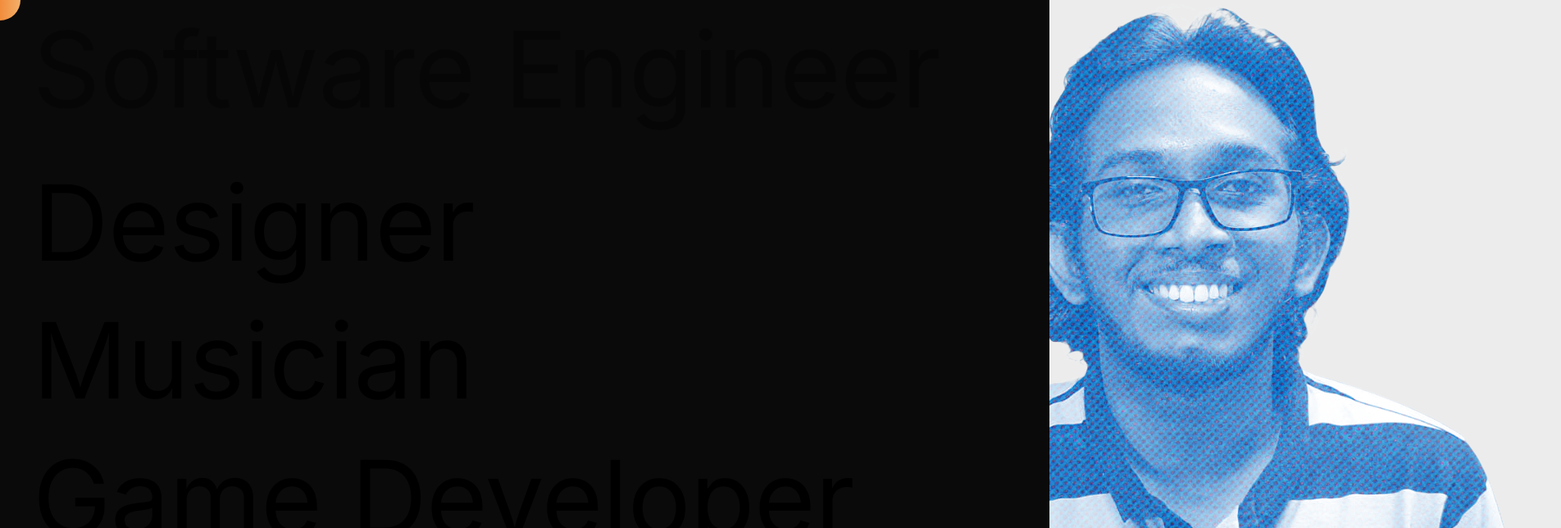
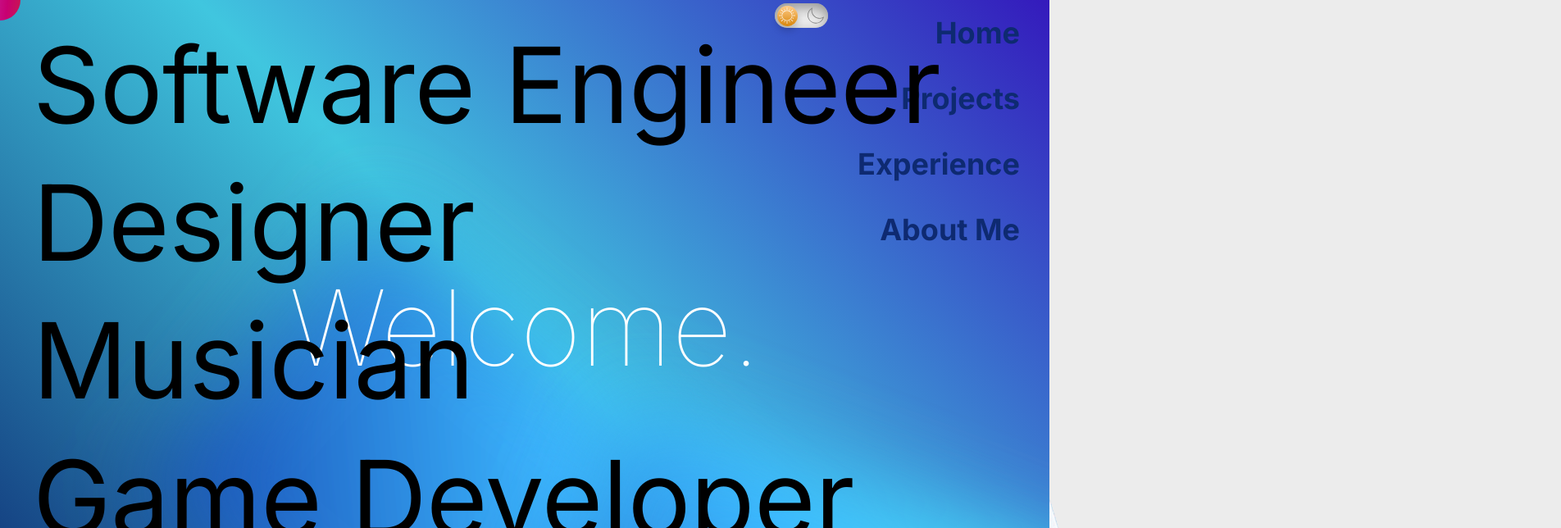
Before and after one commit to achira7/portfolio, a React (Vite) app: page / in a window 1280 px wide. Shown: the top 644 px of the page at 82% size, 1904 px wide, since content can reach past the window. Built offline with nearby package versions, Linux system fonts and the light colour scheme; what react-chatbot-kit would draw is missing.

Commit message:
Added Gradient Overlay

```diff
--- a/src/App.jsx
+++ b/src/App.jsx
@@ -9,6 +9,7 @@ import ChatBot from "./components/ChatBot";
 import Test from "./pages/Test";
 import Experience from "./pages/Experience";
 import AboutMe from "./pages/AboutMe";
+import GradientComponent from "./components/GradientComponent";
 
 function App() {
   const cursorContainer = useRef(null);
@@ -87,51 +88,51 @@ function App() {
         },
       });
 
-      t1.from("#welcome-1", {
-        opacity: 0,
-        y: "+=50",
-        delay: 0.5,
-        ease: "power1.in",
-      })
-        .to("#welcome-1", {
-          opacity: 0,
-          y: "-=50",
-          delay: 0.3,
-          ease: "power1.in",
-        })
-        .to("#cover", {
-          yPercent: "-200",
-          duration: 1,
-          delay: 0.4,
-          ease: "power1.in",
-        })
-        .from("#title-1, #title-2, #title-3, #title-4", {
-          opacity: 0,
-          y: "+=30",
-          delay: 0.1,
-          stagger: 0.4,
-          ease: "power1.in",
-        })
-        .to("#title-1, #title-2, #title-3, #title-4", {
-          opacity: 0,
-          y: "-=30",
-          delay: 0.2,
-          stagger: 0.4,
-          ease: "power1.in",
-        })
-        .to("#intro-slider", {
-          opacity: 0,
-          duration: 2,
-          delay: 0.1,
-          ease: "power1.in",
-        })
-        .to("#intro-slider", { yPercent: "-200", duration: 0.1 })
-        .from("#achira, #silva", {
-          opacity: 0,
-          y: "+=30",
-          stagger: 0.4,
-          ease: "power1.in",
-        });
+      // t1.from("#welcome-1", {
+      //   opacity: 0,
+      //   y: "+=50",
+      //   delay: 0.5,
+      //   ease: "power1.in",
+      // })
+      //   .to("#welcome-1", {
+      //     opacity: 0,
+      //     y: "-=50",
+      //     delay: 0.3,
+      //     ease: "power1.in",
+      //   })
+      //   .to("#cover", {
+      //     yPercent: "-200",
+      //     duration: 1,
+      //     delay: 0.4,
+      //     ease: "power1.in",
+      //   })
+      //   .from("#title-1, #title-2, #title-3, #title-4", {
+      //     opacity: 0,
+      //     y: "+=30",
+      //     delay: 0.1,
+      //     stagger: 0.4,
+      //     ease: "power1.in",
+      //   })
+      //   .to("#title-1, #title-2, #title-3, #title-4", {
+      //     opacity: 0,
+      //     y: "-=30",
+      //     delay: 0.2,
+      //     stagger: 0.4,
+      //     ease: "power1.in",
+      //   })
+      //   .to("#intro-slider", {
+      //     opacity: 0,
+      //     duration: 2,
+      //     delay: 0.1,
+      //     ease: "power1.in",
+      //   })
+      //   .to("#intro-slider", { yPercent: "-200", duration: 0.1 })
+      //   .from("#achira, #silva", {
+      //     opacity: 0,
+      //     y: "+=30",
+      //     stagger: 0.4,
+      //     ease: "power1.in",
+      //   });
     }, container);
 
     return () => {
@@ -142,15 +143,21 @@ function App() {
 
   return (
     <Router>
-      <div className="bg-background" >
+      <div className="bg-background">
         <div className="z-50" ref={container}>
-          <div className="bg-indigo-700 w-full"></div>
+          <div className=" w-full"></div>
 
           {/* Welcome animation */}
           <div
             id="cover"
-            className="h-full bg-sky-950 w-full absolute top-0 left-0 flex justify-center items-center"
+            className="h-screen w-screen relative top-0 left-0 flex justify-center items-center z-10"
           >
+            <GradientComponent
+              colorA={"#0e2d74"}
+              colorB={"#40c6df"}
+              colorC={"#341abc"}
+            />
+
             <div className="flex flex-row z-50">
               <p
                 id="welcome-1"
@@ -159,19 +166,12 @@ function App() {
                 Welcome.
               </p>
             </div>
-
-            <div className="flex">
-              <div
-                id="intro-circle"
-                className="w-56 h-56 bg-[radial-gradient(169.40%_189.40%_at_94.76%_6.29%,rgba(10,10,10,10.40)_0%,rgba(255,255,255,0.00)_100%)] rounded-full absolute "
-              ></div>
-            </div>
           </div>
 
           {/* Intro slider */}
           <div
             id="intro-slider"
-            className="h-screen p-10 bg-[radial-gradient(169.40%_189.40%_at_94.76%_6.29%,rgba(10,10,10,10.40)_100%,rgba(255,255,255,0.00)_100%)] absolute top-0 left-0 font-inter w-full flex flex-col gap-10 tracking-tight z-40"
+            className="h-screen p-10  absolute top-0 left-0 font-inter w-full flex flex-col gap-10 tracking-tight z-40"
           >
             <h1 id="title-1" className="text-9xl">
               Software Engineer
--- a/src/components/GradientComponent.jsx
+++ b/src/components/GradientComponent.jsx
@@ -1,8 +1,8 @@
 const GradientComponent = ({ colorA, colorB, colorC }) => {
   return (
-      <div className="flex justify-center items-center w-full h-full -z-10">
+    <div className="absolute w-full h-full -z-10"> {/* Full width and height */}
       <div
-          className="relative overflow-hidden transition-all ease-in duration-500"
+        className="relative w-full h-full overflow-hidden transition-all ease-in duration-500"
         style={{
           background: `linear-gradient(45deg, var(--color-a), var(--color-b), var(--color-c))`,
           '--color-a': colorA,
@@ -34,10 +34,6 @@ const GradientComponent = ({ colorA, colorB, colorC }) => {
             background: `linear-gradient(45deg, ${colorA}, ${colorB})`,
           }}
         ></div>
-          <div className="relative z-10 text-white p-5">
-            <h1 className="text-4xl font-bold">Cool Gradient</h1>
-            <p className="text-lg">Tailwind CSS + Custom Properties + CSS Animation</p>
-          </div>
       </div>
     </div>
   );
--- a/src/index.css
+++ b/src/index.css
@@ -132,8 +132,7 @@ button, a{
   box-shadow: 0 0 15px red;
 }
 
-
-
+/* Gradient */
 @tailwind base;
 @tailwind components;
 @tailwind utilities;
--- a/src/pages/Home.jsx
+++ b/src/pages/Home.jsx
@@ -37,136 +37,8 @@ const Home = () => {
     });
   }, []);
 
-  // useLayoutEffect(() => {
-  //   let ctx = gsap.context(() => {
-  //     const t1 = gsap.timeline();
-
-  //     t1.from(
-  //       [
-  //         "#welcome-1",
-  //       ],
-  //       {
-  //         opacity: 0,
-  //         y: "+=50",
-  //         delay: 0.5,
-  //         stagger: 0.1,
-  //         ease: "power1.in",
-  //       }
-  //     )
-  //       .to(
-  //         [
-  //           "#welcome-1",
-  //          ],
-  //         {
-  //           opacity: 0,
-  //           y: "-=50",
-  //           delay: 0.3,
-  //           stagger: 0.1,
-  //           ease: "power1.in",
-  //         }
-  //       )
-  //       .to("#cover", {
-  //         yPercent: "-200",
-  //         duration: 1,
-  //         delay: 0.4,
-  //         ease: "power1.in",
-  //       })
-  //       .from(["#title-1", "#title-2", "#title-3", "#title-4"], {
-  //         opacity: 0,
-  //         y: "+=30",
-  //         delay: 0.1,
-  //         stagger: 0.4,
-  //         ease: "power1.in",
-  //       })
-  //       .to(["#title-1", "#title-2", "#title-3", "#title-4"], {
-  //         opacity: 0,
-  //         y: "-=30",
-  //         delay: 0.2,
-  //         stagger: 0.4,
-  //         ease: "power1.in",
-  //       })
-  //       .to("#intro-slider", {
-  //         opacity: 0,
-  //         duration: 2,
-  //         delay: 0.1,
-  //         ease: "power1.in",
-  //       })
-  //       .to("#intro-slider", {
-  //         yPercent: "-200",
-  //         duration: 0.1,
-  //       })
-  //       .from(["#achira", "#silva"], {
-  //         opacity: 0,
-  //         y: "+=30",
-  //         stagger: 0.4,
-  //         ease: "power1.in",
-  //       });
-  //   }, container);
-
-  //   return () => ctx.revert();
-  // }, []);
-
-  // className="h-full bg-[radial-gradient(169.40%_189.55%_at_94.76%_6.29%,rgba(10,10,10,10.00)_100%,rgba(255,255,255,0.00)_100%)] w-full absolute top-0 left-0 flex justify-center items-center"
-
   return (
     <div className="bg-background" ref={container}>
-      {/* <div className="bg-indigo-700 w-full z-30"> </div>
-      <div
-        id="cover"
-        className="h-full bg-sky-950  w-full absolute top-0 left-0 flex justify-center items-center"
-      >
-
-
-        <div className="flex flex-row z-30">
-          <p id="welcome-1" className="text-9xl text-white font-inter font-thin">
-            Welcome.
-          </p>
-        </div>
-
-        <div className="flex">
-          <div
-            id="intro-circle"
-            className="w-56 h-56 bg-[radial-gradient(169.40%_189.40%_at_94.76%_6.29%,rgba(10,10,10,10.40)_0%,rgba(255,255,255,0.00)_100%)] rounded-full absolute "
-          ></div>
-          <div
-            id="intro-circle"
-            className="w-10 h-10 bg-[radial-gradient(169.40%_189.40%_at_94.76%_6.29%,rgba(10,10,10,10.40)_0%,rgba(255,255,255,0.00)_100%)] rounded-full absolute "
-          ></div>
-          <div
-            id="intro-circle"
-            className="w-56 h-56 bg-[radial-gradient(169.40%_189.40%_at_94.76%_6.29%,rgba(10,10,10,10.40)_0%,rgba(255,255,255,0.00)_100%)] rounded-full absolute "
-          ></div>
-          <div
-            id="intro-circle"
-            className="w-56 h-56 bg-[radial-gradient(169.40%_189.40%_at_94.76%_6.29%,rgba(10,10,10,10.40)_0%,rgba(255,255,255,0.00)_100%)] rounded-full absolute "
-          ></div>
-          <div
-            id="intro-circle"
-            className="w-56 h-56 bg-[radial-gradient(169.40%_189.40%_at_94.76%_6.29%,rgba(10,10,10,10.40)_0%,rgba(255,255,255,0.00)_100%)] rounded-full absolute "
-          ></div>
-        </div>
-
-
-
-      </div> */}
-      {/* <div
-        id="intro-slider"
-        className="h-screen  p-10 bg-sky-500 absolute top-0 left-0 font-inter w-full flex flex-col gap-10 tracking-tight z-10"
-      >
-        <h1 id="title-1" className="text-9xl">
-          Software Engineer
-        </h1>
-        <h1 id="title-2" className="text-9xl">
-          Desinger
-        </h1>
-        <h1 id="title-3" className="text-9xl">
-          Musician
-        </h1>
-        <h1 id="title-4" className="text-9xl">
-          Game Developer
-        </h1>
-      </div> */}
-
       <div className="h-screen flex flex-col flex-wrap top-0 left-0 z-20">
         <div>
           <h1
@@ -192,8 +64,8 @@ const Home = () => {
 
         <div className="flex items-center justify-center w-[100]">
           <GradientComponent
-            colorA={"#341abc"}
-            colorB={"#341abc"}
+            colorA={"#0e2d74"}
+            colorB={"#40c6df"}
             colorC={"#341abc"}
           />
           <div className="w-1/4">
@@ -235,10 +107,8 @@ const Home = () => {
           <p>I am aAchira Silva etc etc i make apps</p>
           <Button name={"All Projects"} link={"/projects"} color={"green"} />
         </div>
-
       </div>
 
-      <Button name="Test" />
     </div>
   );
 };
--- a/src/pages/Projects.jsx
+++ b/src/pages/Projects.jsx
@@ -2,6 +2,7 @@ import React, { useState, useEffect } from "react";
 import Card from "../components/Card";
 import DownloadCV from "../components/DownloadCV";
 import ChatBot from "../components/ChatBot";
+import GradientComponent from "../components/GradientComponent";
 
 import {
   CloseIcon,
@@ -117,6 +118,15 @@ const Projects = () => {
     ))}
 </div>
 
+ <div className="w-[1000px] h-[1000px] z-40 p-10">
+  <GradientComponent
+              colorA={"#0e2d74"}
+              colorB={"#40c6df"}
+              colorC={"#341abc"}
+            />
+ </div>
+
+
     </div>
   );
 };
```
Lines whose indentation alone changed are shown as unchanged.
